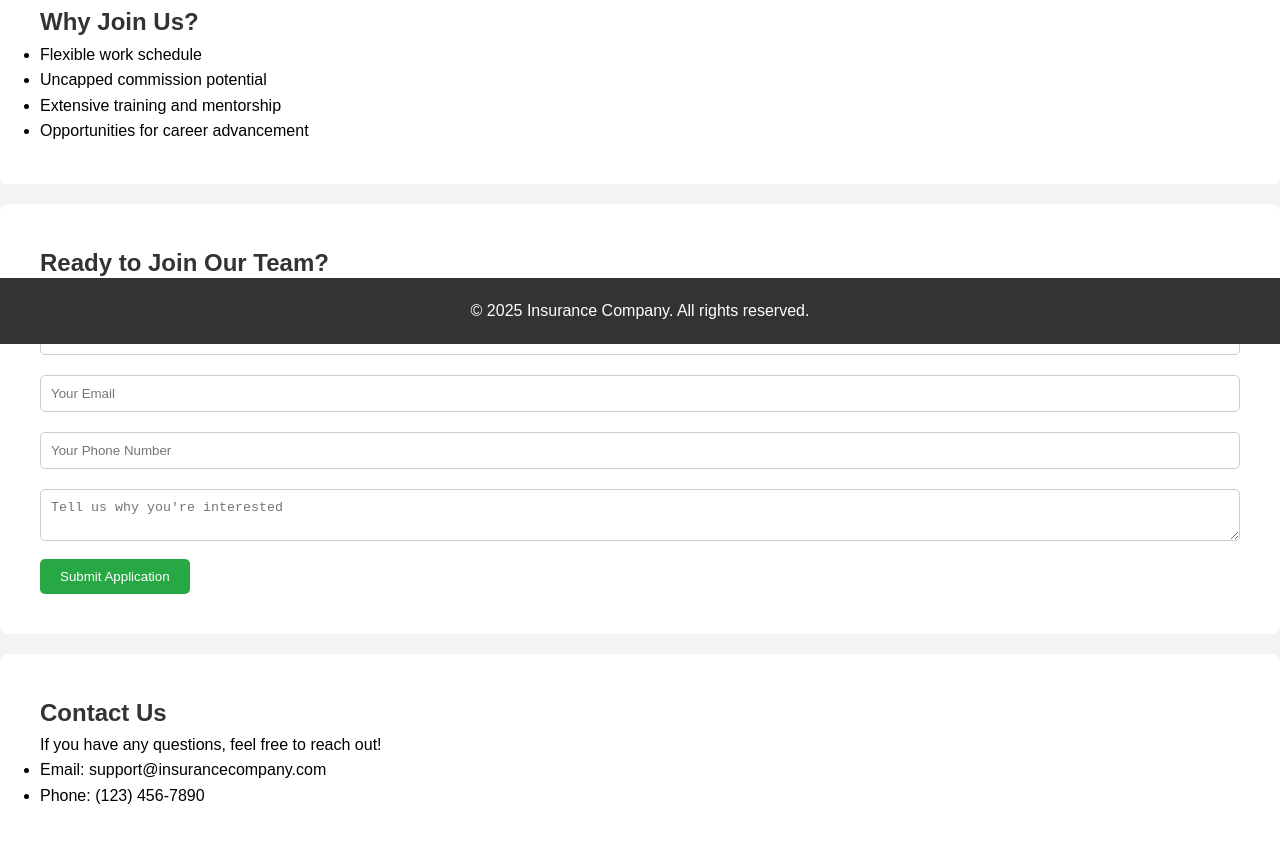
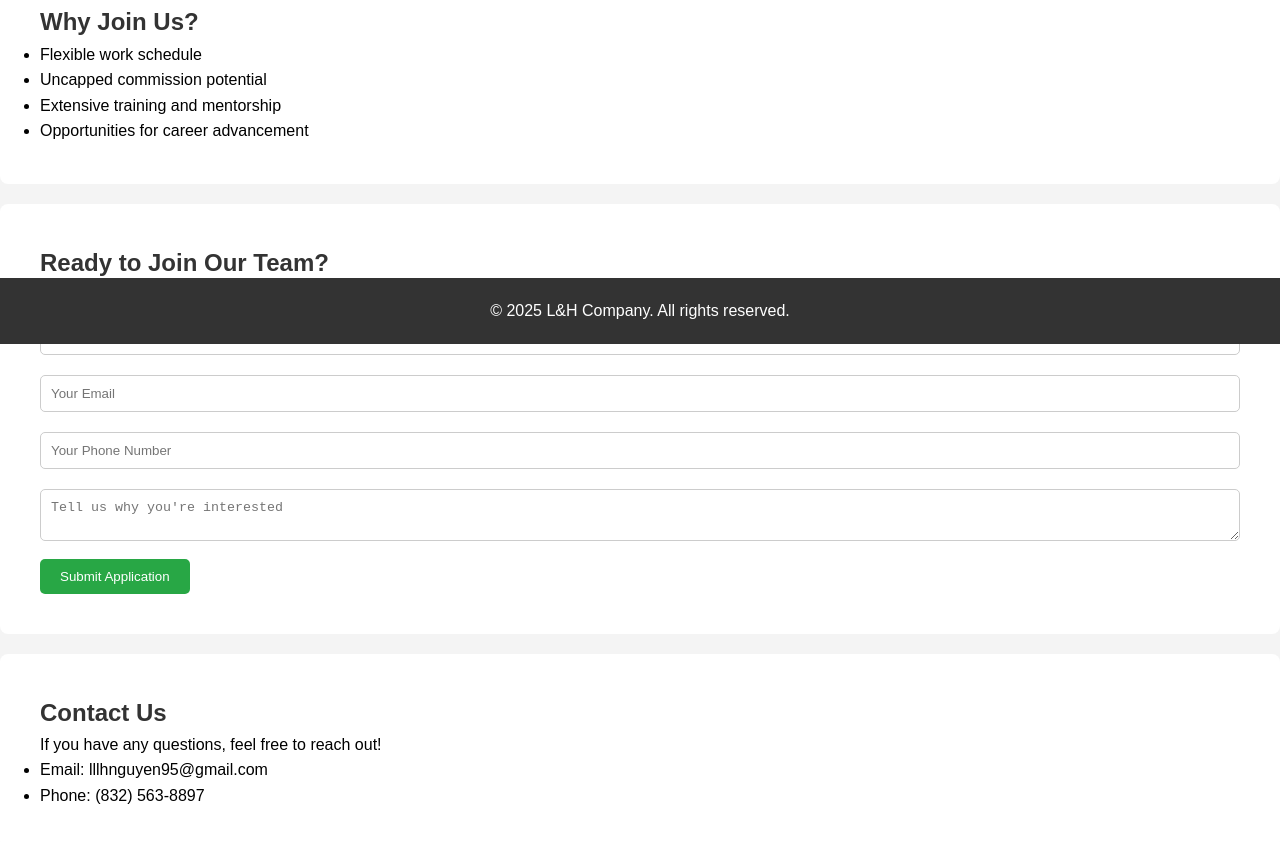
Before and after one commit to Goodluck025/Goodluck025.github.io, a plain HTML site: page index.html in a window 1280 px wide. Shown: the part 456-1298 px from the top of the page. Drawn offline with Linux system fonts and the light colour scheme.

Commit message:
Add files via upload

```diff
--- a/index.html
+++ b/index.html
@@ -55,13 +55,13 @@
         <h2>Contact Us</h2>
         <p>If you have any questions, feel free to reach out!</p>
         <ul>
-            <li>Email: support@insurancecompany.com</li>
-            <li>Phone: (123) 456-7890</li>
+            <li>Email: lllhnguyen95@gmail.com</li>
+            <li>Phone: (832) 563-8897</li>
         </ul>
     </section>
 
     <footer>
-        <p>&copy; 2025 Insurance Company. All rights reserved.</p>
+        <p>&copy; 2025 L&H Company. All rights reserved.</p>
     </footer>
 </body>
 </html>
```
